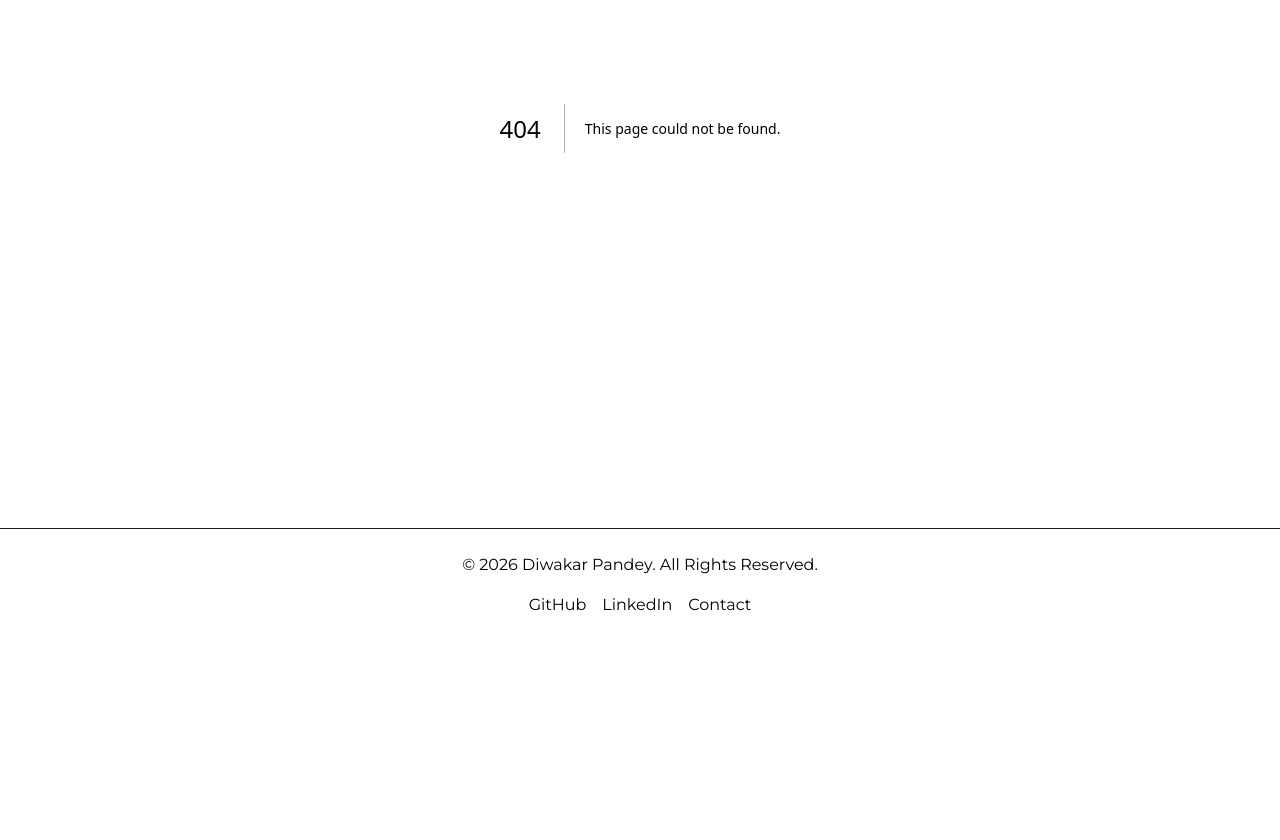
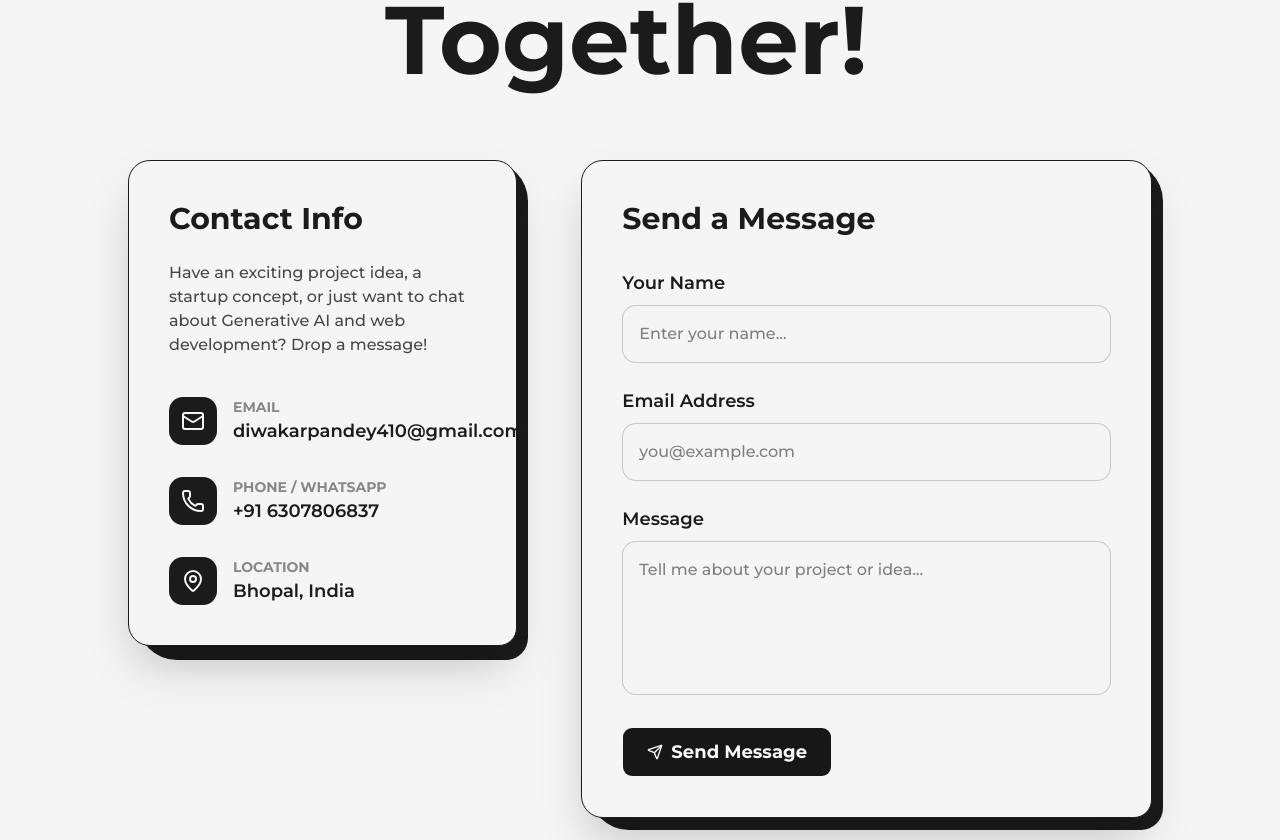
Before and after one commit to diwakar-13/diwakar_personal_portfolio, a Next.js app: page /contact in a window 1280 px wide. Before the commit this address had no page. Shown: the part 360-1200 px from the top of the page. Before the commit the page ends 1001 px from the top, so only its background shows below. Built offline with nearby package versions, Linux system fonts and the light colour scheme.

Commit message:
Add Contact page and update Navbar link

```diff
--- /dev/null
+++ b/src/app/(routes)/contact/page.jsx
@@ -0,0 +1,188 @@
+"use client";
+
+import React, { useState } from "react";
+import { motion } from "motion/react";
+import AnimatedText from "@/app/_components/AnimatedText";
+import { Button } from "@/components/ui/button";
+import { Mail, Phone, MapPin, Send } from "lucide-react";
+
+const containerVariants = {
+  hidden: { opacity: 0, y: 50 },
+  visible: {
+    opacity: 1,
+    y: 0,
+    transition: { duration: 0.6, ease: "easeOut", when: "beforeChildren" },
+  },
+};
+
+const shadowVariants = {
+  hidden: { opacity: 0 },
+  visible: { opacity: 1, transition: { duration: 0.3 } },
+};
+
+export default function ContactPage() {
+  const [formData, setFormData] = useState({
+    name: "",
+    email: "",
+    message: "",
+  });
+
+  const handleSubmit = (e) => {
+    e.preventDefault();
+    // Aap yahan apna email integration ya API logic laga sakte ho
+    console.log("Form Submitted:", formData);
+  };
+
+  return (
+    <main className="flex w-full p-32 pt-16 flex-col items-center justify-center">
+      {/* Page Title using your AnimatedText component */}
+      <AnimatedText text="Let's Build Something Together!" className="mb-16" />
+
+      <div className="grid w-full grid-cols-12 gap-16 items-start">
+        {/* Left Side: Contact Details Card (col-span-5) */}
+        <motion.div
+          initial="hidden"
+          whileInView="visible"
+          variants={containerVariants}
+          viewport={{ once: true, margin: "-100px" }}
+          className="col-span-5 flex flex-col justify-between rounded-3xl border border-solid border-dark dark:border-light dark:bg-dark bg-light shadow-2xl p-10 relative rounded-br-2xl"
+        >
+          <motion.div
+            variants={shadowVariants}
+            className="absolute top-0 -right-3 -z-10 h-[103%] w-[101%] rounded-[2.5rem] rounded-br-3xl dark:bg-light bg-dark"
+          />
+
+          <div>
+            <h2 className="text-3xl font-bold mb-6   dark:text-light text-dark">
+              Contact Info
+            </h2>
+            <p className="font-medium dark:text-light/75 text-dark/80 mb-10">
+              Have an exciting project idea, a startup concept, or just want to
+              chat about Generative AI and web development? Drop a message!
+            </p>
+
+            <div className="flex flex-col gap-8">
+              <div className="flex items-center gap-4">
+                <div className="p-3 bg-dark dark:bg-light dark:text-dark text-light rounded-xl">
+                  <Mail className="w-6 h-6" />
+                </div>
+                <div>
+                  <h4 className="text-sm font-bold uppercase dark:text-light/50 text-dark/50">
+                    Email
+                  </h4>
+                  <p className="font-semibold text-lg dark:text-light text-dark">
+                    diwakarpandey410@gmail.com
+                  </p>
+                </div>
+              </div>
+
+              <div className="flex items-center gap-4">
+                <div className="p-3 bg-dark dark:bg-light dark:text-dark text-light rounded-xl">
+                  <Phone className="w-6 h-6" />
+                </div>
+                <div>
+                  <h4 className="text-sm font-bold uppercase dark:text-light/50 text-dark/50">
+                    Phone / WhatsApp
+                  </h4>
+                  <p className="font-semibold text-lg dark:text-light text-dark">
+                    +91 6307806837
+                  </p>
+                </div>
+              </div>
+
+              <div className="flex items-center gap-4">
+                <div className="p-3 dark:bg-light dark:text-dark bg-dark text-light rounded-xl">
+                  <MapPin className="w-6 h-6" />
+                </div>
+                <div>
+                  <h4 className="text-sm font-bold uppercase dark:text-light/50  text-dark/50">
+                    Location
+                  </h4>
+                  <p className="font-semibold text-lg dark:text-light text-dark">
+                    Bhopal, India
+                  </p>
+                </div>
+              </div>
+            </div>
+          </div>
+        </motion.div>
+
+        {/* Right Side: Interactive Form Card (col-span-7) */}
+        <motion.div
+          initial="hidden"
+          whileInView="visible"
+          variants={containerVariants}
+          viewport={{ once: true, margin: "-100px" }}
+          className="col-span-7 rounded-3xl border border-solid dark:border-light dark:bg-dark  border-dark bg-light shadow-2xl p-10 relative rounded-br-2xl"
+        >
+          <motion.div
+            variants={shadowVariants}
+            className="absolute top-0 -right-3 -z-10 h-[102%] w-[101%] rounded-[2.5rem] rounded-br-3xl dark:bg-light   bg-dark"
+          />
+
+          <form onSubmit={handleSubmit} className="flex flex-col gap-6 w-full">
+            <h2 className="text-3xl font-bold mb-2 dark:text-light text-dark">
+              Send a Message
+            </h2>
+
+            <div className="flex flex-col gap-2 w-full">
+              <label className="font-semibold dark:text-light/90 text-dark text-lg">
+                Your Name
+              </label>
+              <input
+                type="text"
+                required
+                placeholder="Enter your name..."
+                value={formData.name}
+                onChange={(e) =>
+                  setFormData({ ...formData, name: e.target.value })
+                }
+                className="w-full p-4 rounded-xl border-1 border-solid border-dark/20 dark:bg-dark dark:text-light dark:focus:border-3 dark:border-light bg-light focus:border-dark outline-none font-medium transition-colors duration-200"
+              />
+            </div>
+
+            <div className="flex flex-col gap-2 w-full">
+              <label className="font-semibold dark:text-light/90 text-dark text-lg">
+                Email Address
+              </label>
+              <input
+                type="email"
+                required
+                placeholder="you@example.com"
+                value={formData.email}
+                onChange={(e) =>
+                  setFormData({ ...formData, email: e.target.value })
+                }
+                className="w-full p-4 rounded-xl border-1 border-solid border-dark/20 dark:bg-dark dark:text-light dark:focus:border-3 dark:border-light bg-light focus:border-dark outline-none font-medium transition-colors duration-200"
+              />
+            </div>
+
+            <div className="flex flex-col gap-2 w-full">
+              <label className="font-semibold dark:text-light/90 text-dark text-lg">Message</label>
+              <textarea
+                rows="5"
+                required
+                placeholder="Tell me about your project or idea..."
+                value={formData.message}
+                onChange={(e) =>
+                  setFormData({ ...formData, message: e.target.value })
+                }
+                className="w-full p-4 rounded-xl border-1 border-solid border-dark/20  dark:bg-dark dark:text-light dark:focus:border-3 dark:border-light bg-light focus:border-dark outline-none font-medium resize-none transition-colors duration-200"
+              />
+            </div>
+
+            <div className="mt-2 flex justify-start">
+              <Button
+                type="submit"
+                className="flex items-center  gap-2 p-6 text-lg font-bold"
+              >
+                <Send className="w-8 h-8" size={20} />
+                <span>Send Message</span>
+              </Button>
+            </div>
+          </form>
+        </motion.div>
+      </div>
+    </main>
+  );
+}
--- a/src/app/_components/Navbar.jsx
+++ b/src/app/_components/Navbar.jsx
@@ -35,7 +35,7 @@ const Navbar = () => {
         <CustomLink title="Home" href={"/"} className="mr-4" />
         <CustomLink title="About" href={"/about"} className="mx-4" />
         <CustomLink title="Projects" href={"/projects"} className="mx-4" />
-        <CustomLink title="Articles" href={"/articles"} className="ml-4" />
+        <CustomLink title="Contact" href={"/contact"} className="ml-4" />
       </nav>
 
       <nav className="flex items-center justify-center flex-wrap">
```
